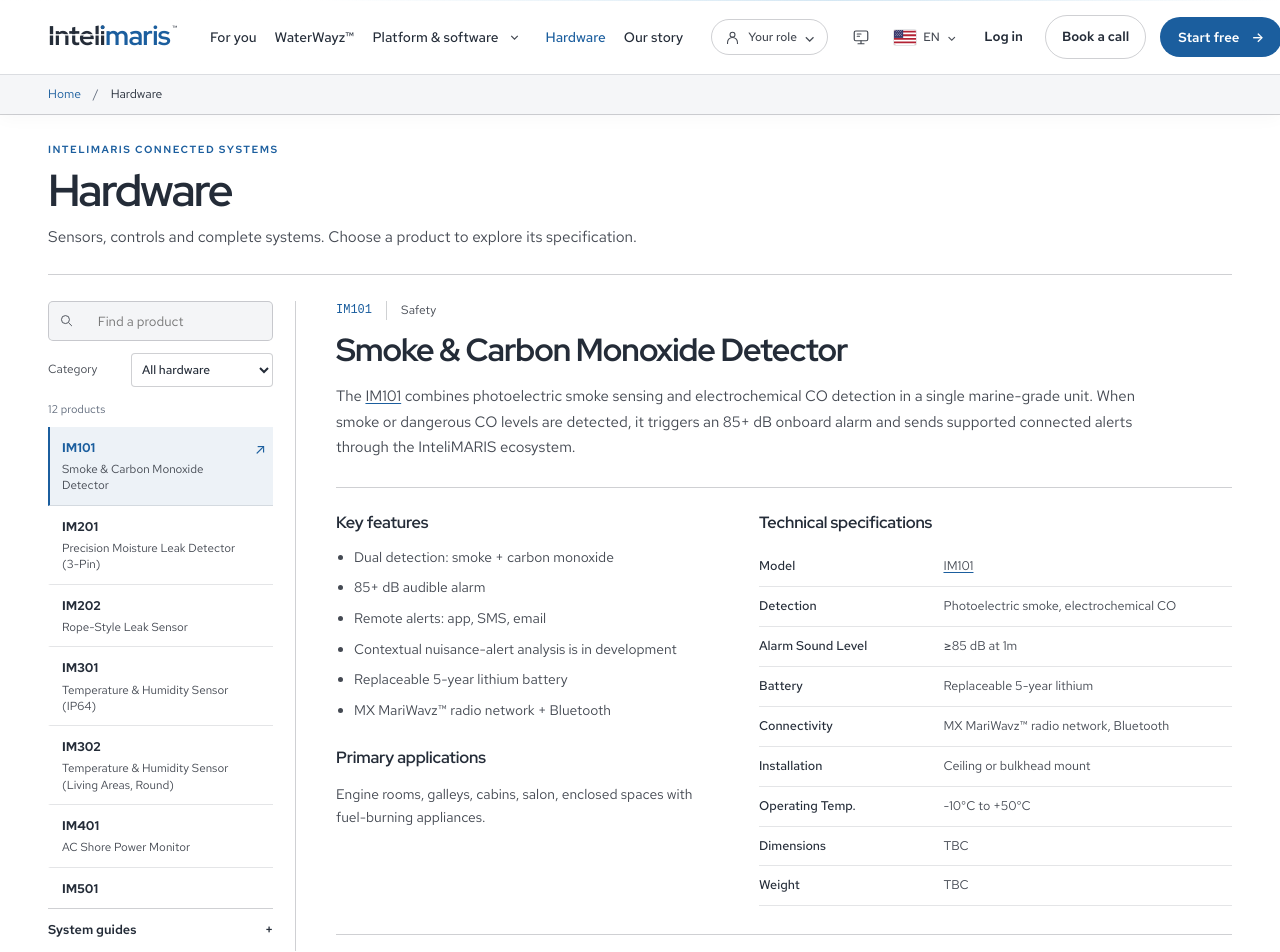
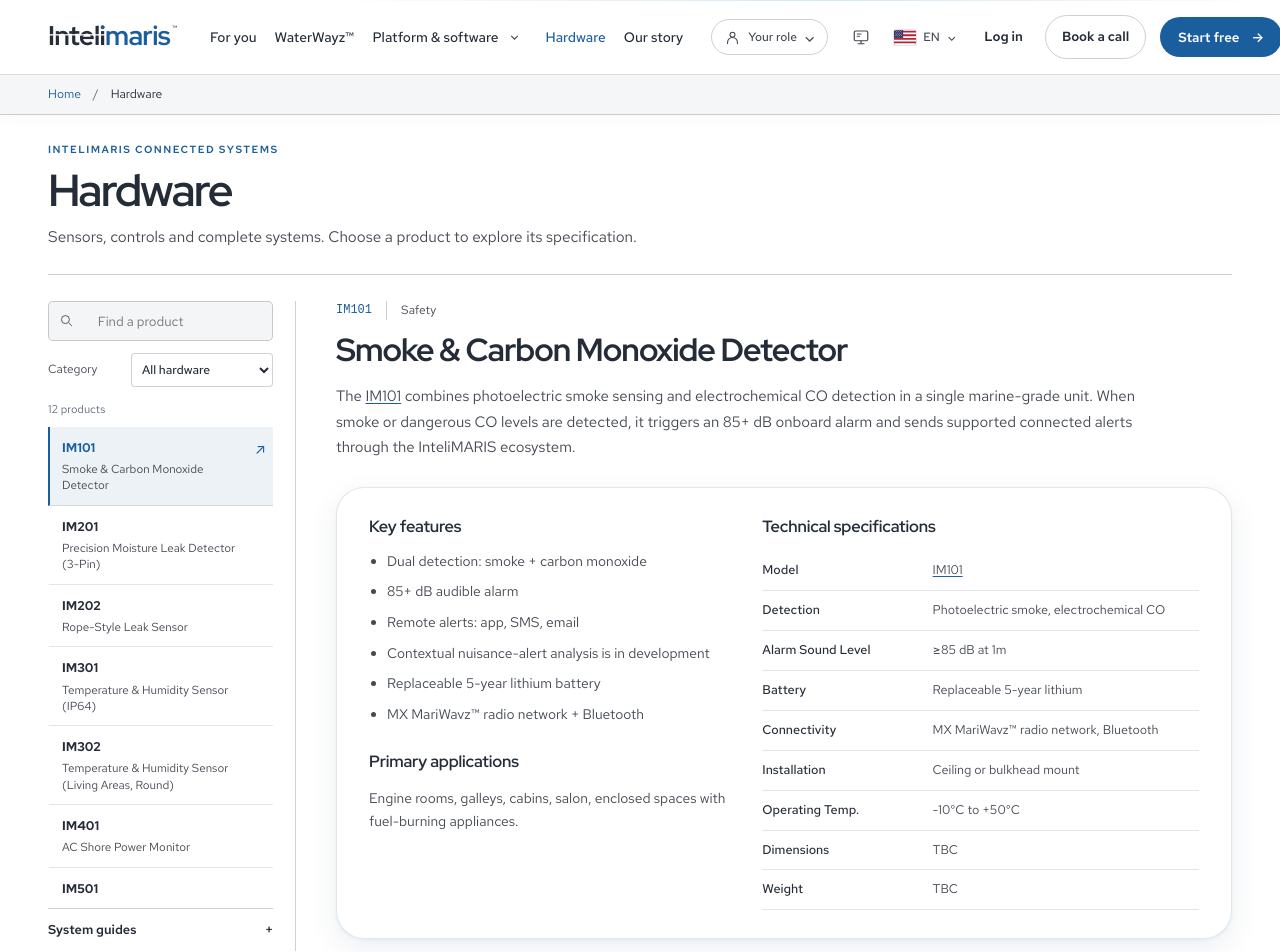
Before and after one commit to BuenGenio/intelimaris-web, a Vue app: page /products in a window 1280 px wide. Shown: the top 952 px of the page. Built offline with nearby package versions, Linux system fonts and the light colour scheme; what vue-matomo would draw is missing.

Commit message:
Put a product's features, applications and specifications in one card
A soft-shadowed, rounded card holds the two columns instead of a rule
above them, in step with the airy pass across the site.

Co-Authored-By: Claude Opus 5 (1M context) <noreply@anthropic.com>

```diff
--- a/src/assets/catalog.css
+++ b/src/assets/catalog.css
@@ -40,7 +40,8 @@
 .catalog-overview { font-size:.94rem; color:var(--text-secondary); line-height:1.7; margin:16px 0 0; max-width:85ch; }
 .catalog-product-image { margin:0; height:200px; padding:14px; background:#fff; border:1px solid var(--border-subtle); border-radius:5px; }
 .catalog-product-image img { display:block; width:100%; height:100%; object-fit:contain; }
-.catalog-spec-layout { display:grid; grid-template-columns:minmax(0,.9fr) minmax(0,1.1fr); gap:36px; border-top:1px solid var(--border-medium); padding-top:24px; }
+.catalog-spec-layout { display:grid; grid-template-columns:minmax(0,.9fr) minmax(0,1.1fr); gap:36px; padding:28px 32px; border:1px solid var(--sky-line); border-radius:var(--radius-xl); background:var(--surface-page); box-shadow:0 10px 30px rgba(17,45,76,.08), 0 1px 3px rgba(17,45,76,.05); }
+[data-theme='dark'] .catalog-spec-layout { background:var(--sky-mist); box-shadow:0 10px 30px rgba(0,0,0,.3); }
 .catalog-detail .catalog-section-title { font-size:1.02rem; font-weight:650; letter-spacing:-.01em; margin:0 0 14px; }
 .catalog-detail .catalog-subsection-title { font-size:.88rem; margin:22px 0 12px; }
 .catalog-product-notes { display:grid; gap:26px; align-content:start; }
@@ -58,9 +59,9 @@
 .catalog-mobile-toggle { display:none; }
 .catalog-not-found { padding:24px 0; }
 .catalog-not-found h2 { font-size:2rem; }
-@media(max-width:1100px) { .catalog-layout { grid-template-columns:218px minmax(0,1fr); gap:28px; } .catalog-sidebar { padding-right:16px; } .catalog-product-intro.with-image { grid-template-columns:minmax(0,1fr) 170px; } .catalog-product-image { height:170px; } .catalog-spec-layout { gap:24px; } }
+@media(max-width:1100px) { .catalog-layout { grid-template-columns:218px minmax(0,1fr); gap:28px; } .catalog-sidebar { padding-right:16px; } .catalog-product-intro.with-image { grid-template-columns:minmax(0,1fr) 170px; } .catalog-product-image { height:170px; } .catalog-spec-layout { gap:24px; padding:22px 24px; } }
 @media(max-width:800px) { .catalog-layout { grid-template-columns:minmax(0,1fr); gap:22px; padding-top:18px; } .catalog-mobile-toggle { display:flex; align-items:center; justify-content:space-between; gap:12px; width:100%; border:1px solid var(--border-medium); border-radius:5px; background:var(--surface-raised); color:var(--text-primary); padding:13px 16px; font:600 .86rem var(--font-text); cursor:pointer; } .catalog-mobile-toggle > span:last-child { color:var(--text-secondary); font-size:.74rem; font-weight:400; } .catalog-sidebar { display:none; position:static; max-height:none; border:1px solid var(--border-medium); border-radius:5px; padding:16px; } .catalog-sidebar.is-open { display:flex; } .catalog-product-list { max-height:40vh; } .catalog-category select { width:65%; } .catalog-heading { padding-block:24px 20px; } .catalog-heading > p:last-child { font-size:.88rem; } .catalog-result-count { margin-top:10px; } .catalog-product-list > a { min-height:52px; } }
-@media(max-width:560px) { .catalog-spec-layout { grid-template-columns:minmax(0,1fr); } .catalog-product-intro.with-image { grid-template-columns:minmax(0,1fr); } .catalog-product-image { width:100%; height:190px; } .catalog-heading .catalog-title { font-size:2.3rem; } .catalog-overview { font-size:.9rem; } .catalog-product-intro :is(h1,h2) { font-size:1.85rem; } .catalog-specifications { border-top:1px solid var(--border-medium); padding-top:22px; } }
+@media(max-width:560px) { .catalog-spec-layout { grid-template-columns:minmax(0,1fr); padding:18px 16px; border-radius:var(--radius-lg); } .catalog-product-intro.with-image { grid-template-columns:minmax(0,1fr); } .catalog-product-image { width:100%; height:190px; } .catalog-heading .catalog-title { font-size:2.3rem; } .catalog-overview { font-size:.9rem; } .catalog-product-intro :is(h1,h2) { font-size:1.85rem; } .catalog-specifications { border-top:1px solid var(--border-medium); padding-top:22px; } }
 /* Nested catalog sections use document spacing rather than landing-page chapters. */
 .catalog-product-notes > section, .catalog-specifications { padding:0; }
 .catalog-ordering { padding:22px 0 0; }
```
